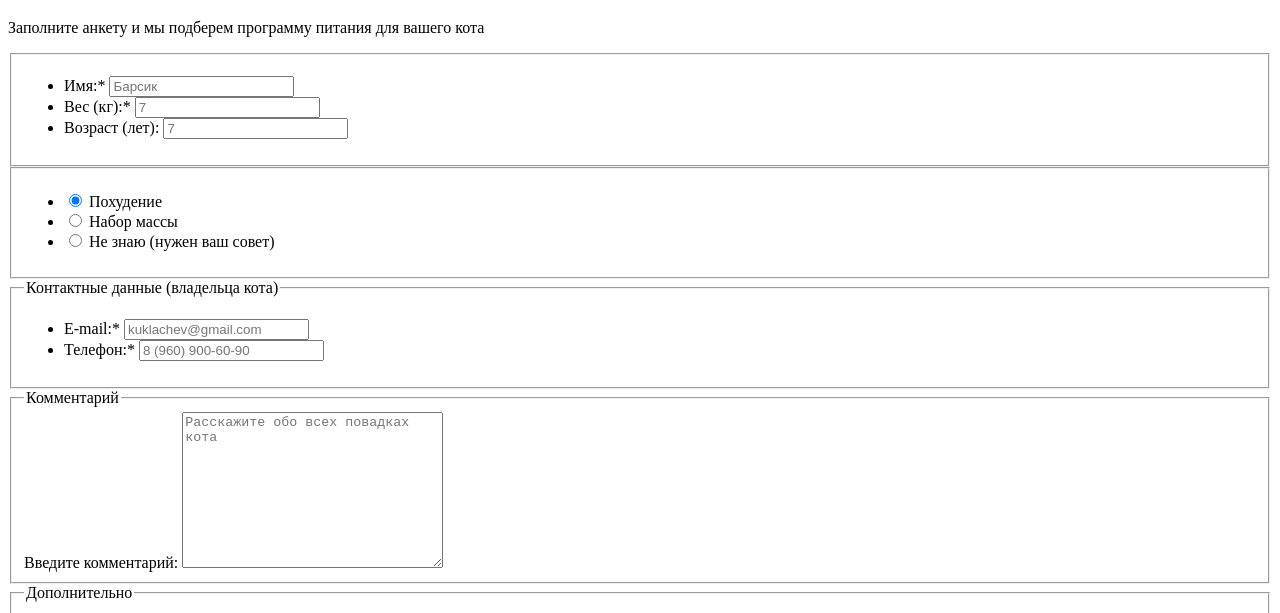
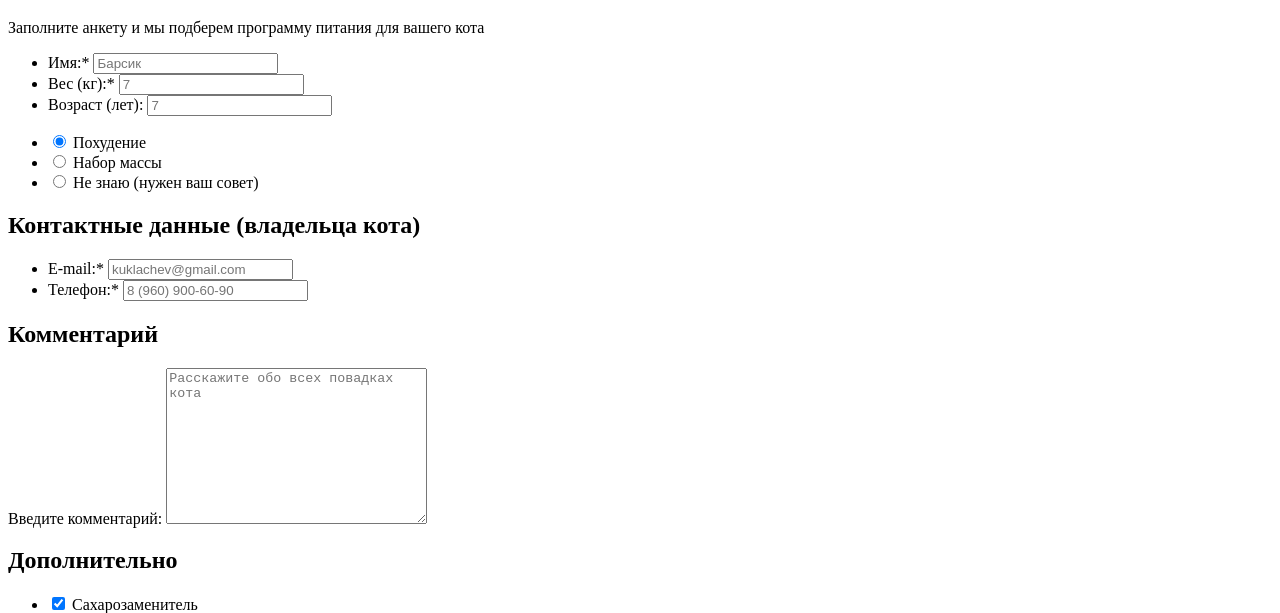
Before and after one commit to Mariazo/html-css-cat-energy, a website: page form.html in a window 1280 px wide. Shown: the part 183-796 px from the top of the page. Drawn offline with Linux system fonts and the light colour scheme.

Commit message:
Исправление замечаний

```diff
--- a/form.html
+++ b/form.html
@@ -41,7 +41,7 @@
 
     <form class="program" action="https://echo.htmlacademy.ru" method="get">
 
-      <fieldset class="program__field program__field--info">
+      <div class="program__field program__field--info">
         <ul class="program__cat form-list">
           <li class="form-list__item">
             <label class="form-list__label" for="form-name">Имя:*</label>
@@ -56,10 +56,10 @@
             <input class="form-list__input form-list__input--age" type="text" name="age" placeholder="7" id="form-age">
           </li>
         </ul>
-      </fieldset>
+      </div>
 
 
-      <fieldset class="program__field program__field--category">
+      <div class="program__field program__field--category">
         <ul class="program__select select-list">
           <li class="select-list__item">
             <input class="select-list__input select-list__input--downweight" type="radio" name="downweight" id="form-downweight" checked>
@@ -74,11 +74,11 @@
             <label class="select-list__label" for="option-downweight">Не знаю (нужен ваш совет)</label>
           </li>
         </ul>
-      </fieldset>
+      </div>
 
 
-      <fieldset class="program__field program__field--contact">
-        <legend class="program__field-title">Контактные данные (владельца кота)</legend>
+      <div class="program__field program__field--contact">
+        <h2 class="program__field-title">Контактные данные (владельца кота)</h2>
         <ul class="program__cat-owner form-list">
           <li class="form-list__item">
             <label class="form-list__label" for="form-email">E-mail:*</label>
@@ -91,20 +91,20 @@
               required>
           </li>
         </ul>
-      </fieldset>
+      </div>
 
 
-      <fieldset class="program__field program__field--comment">
-        <legend class="program__field-title">Комментарий</legend>
+      <div class="program__field program__field--comment">
+        <h2 class="program__field-title">Комментарий</h2>
         <div class="program__message message">
           <label class="message__label" for="form-message">Введите комментарий:</label>
           <textarea class="message__text" name="message" placeholder="Расскажите обо всех повадках кота" cols="30" rows="10" id="form-message"></textarea>
         </div>
-      </fieldset>
+      </div>
 
 
-      <fieldset class="program__field program__field--additional">
-        <legend class="program__field-title">Дополнительно</legend>
+      <div class="program__field program__field--additional">
+        <h2 class="program__field-title">Дополнительно</h2>
         <ul class="program__option option-list">
           <li class="option-list__item">
             <input class="option-list__input option-list__input--sugar" type="checkbox" name="sugar" id="form-sugar" checked>
@@ -123,7 +123,7 @@
             <label class="option-list__label" for="form-vitamin">Витамины</label>
           </li>
         </ul>
-      </fieldset>
+      </div>
 
 
       <div class="program__send">
```
Also changed, not shown: catalog.html (+0 -3 lines).
